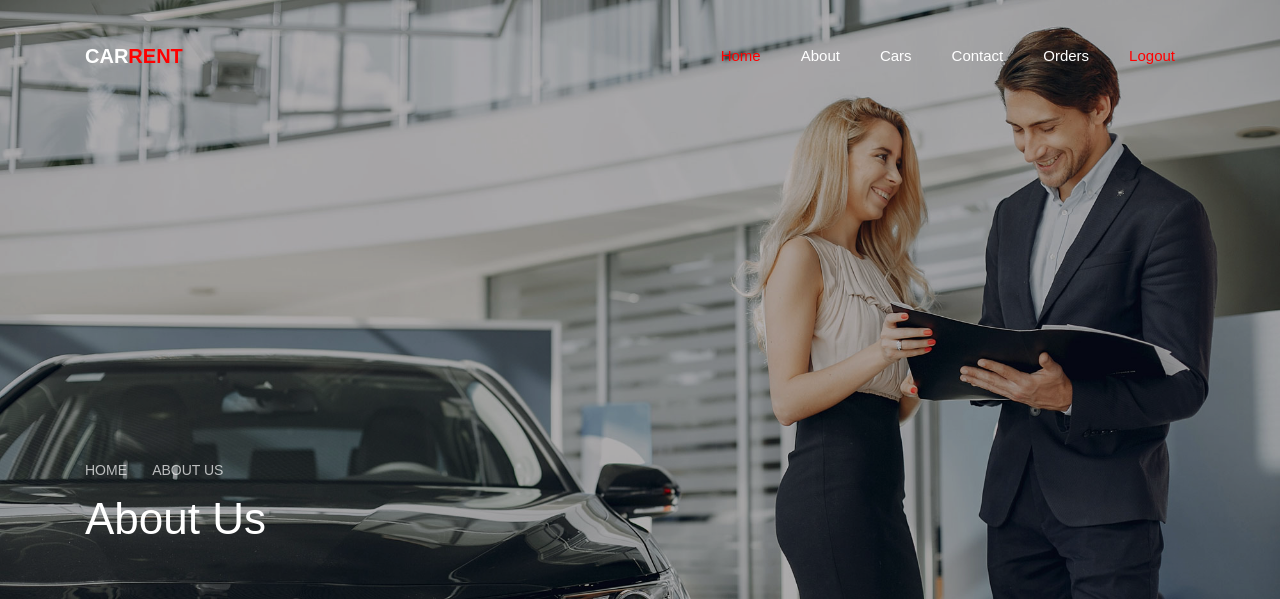
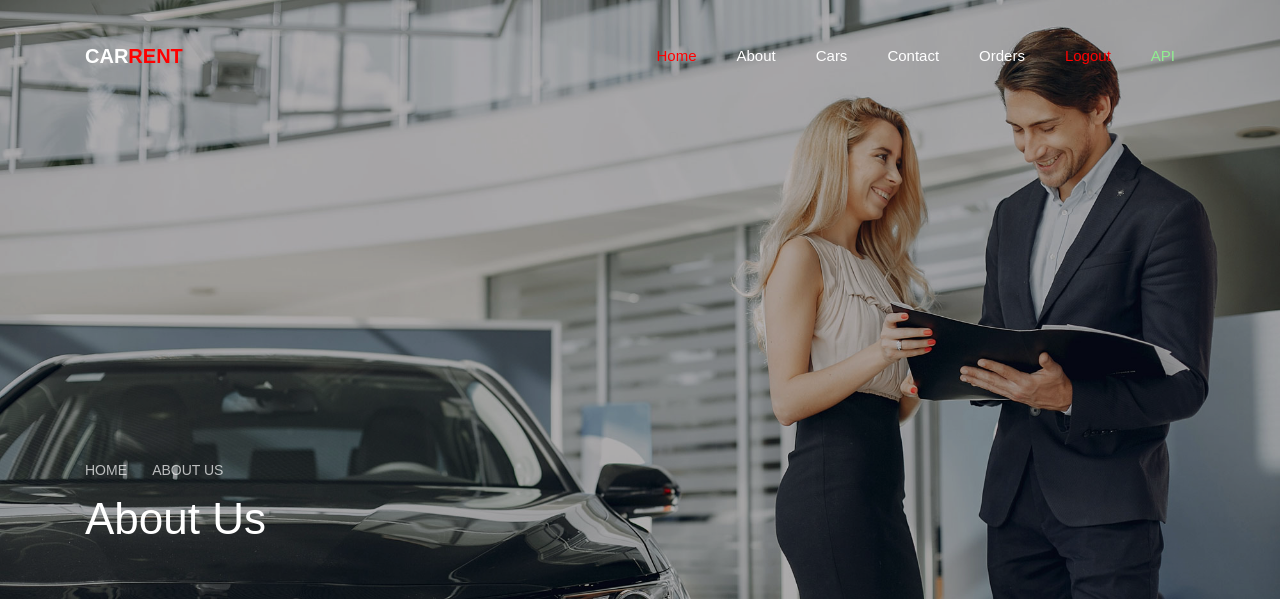
Before and after one commit to Vnill125/Car-rental-website, a Django app: page /about/ in a window 1280 px wide. Shown: the top 599 px of the page. Run offline with Django 4.2, Linux system fonts and the light colour scheme; a user stored in the database is signed in; some libraries are stand-ins or nearby versions; some web fonts are replaced.

Commit message:
Update navbar.html

```diff
--- a/base/templates/navbar.html
+++ b/base/templates/navbar.html
@@ -10,6 +10,7 @@
           <li class="nav-item"><a href={% url "contact" %} class="nav-link">Contact</a></li>
           <li class="nav-item"><a href={% url "booking-list" %} class="nav-link">Orders</a></li>
           <li class="nav-item"><a href={% url "logout" %} class="nav-link" style='color:red;'>Logout</a></li>
+          <li class="nav-item"><a href={% url "vehicle_api" %} class="nav-link" style='color:lightgreen;'>API</a></li>
         </ul>
       </div>
     </div>
```
